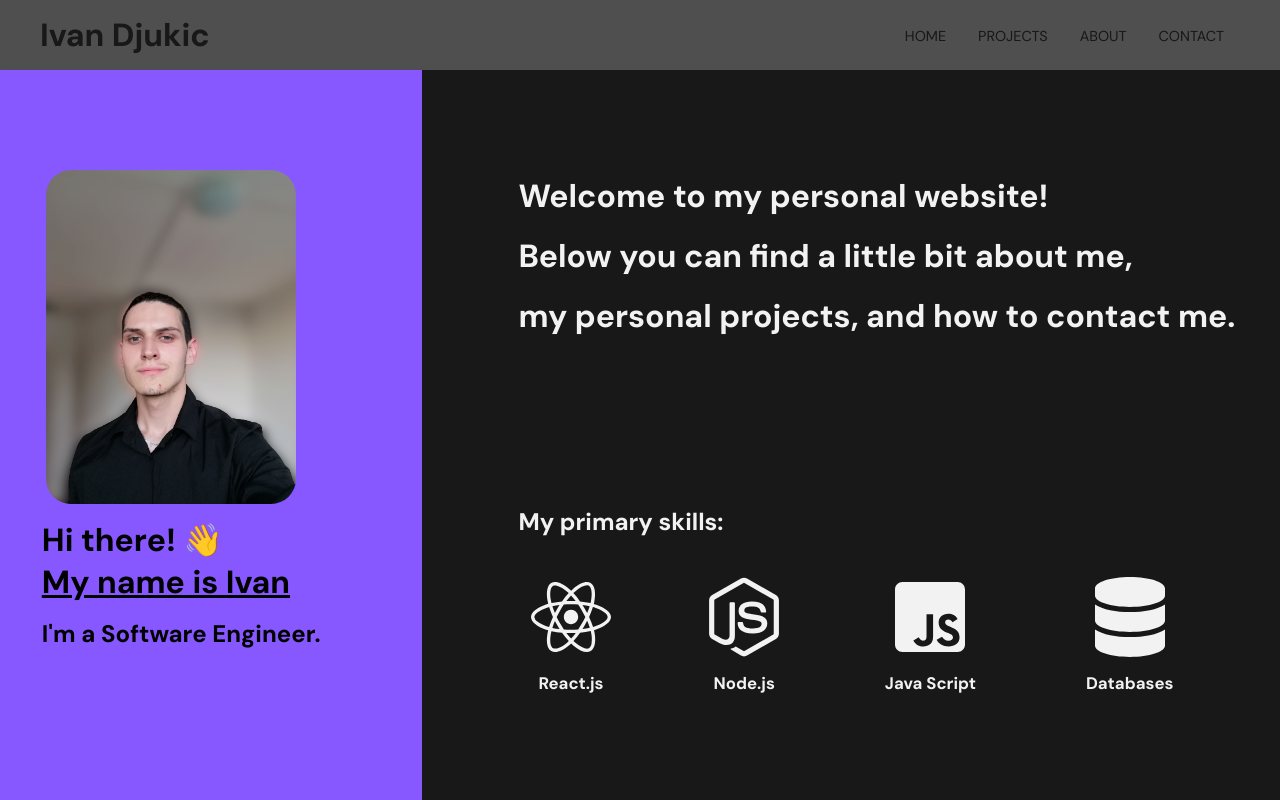
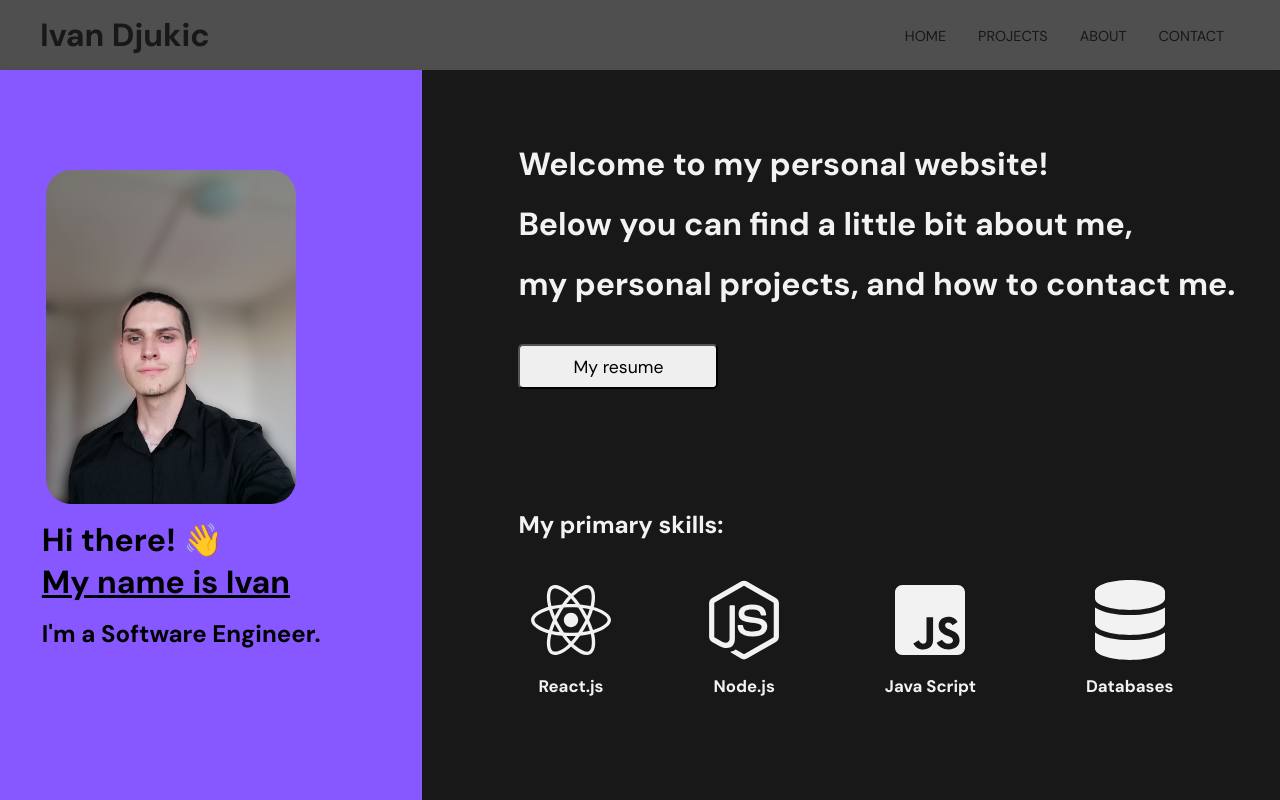
Before and after one commit to ivandjuka77/personal-website, a React (Create React App) app: page / in a window 1280 px wide. Shown: the top 800 px of the page. Built offline with nearby package versions, Linux system fonts and the light colour scheme.

Commit message:
Added button for resume.

```diff
--- a/src/container/Header/Header.jsx
+++ b/src/container/Header/Header.jsx
@@ -44,6 +44,28 @@ const Header = () => {
 					Below you can find a little bit about me, <br />
 					my personal projects, and how to contact me.
 				</motion.h1>
+
+				<a
+					href='https://drive.google.com/file/d/17Wyk09G57eLIhKboXSg37sWXZ0y10MN6/view?usp=sharing'
+					target='_blank'
+					rel='noreferrer'
+				>
+					<motion.button
+						initial={{ opacity: 0, x: -10 }}
+						animate={{
+							opacity: 1,
+							x: 0,
+							transition: { duration: 1.2, delay: 0.7 },
+						}}
+						whileHover={{
+							scale: 1.1,
+							backgroundColor: '#8758FF',
+						}}
+						transition={{ duration: 0.4, type: 'tween' }}
+					>
+						My resume
+					</motion.button>
+				</a>
 
 				<motion.h2
 					initial={{ opacity: 0 }}
--- a/src/container/Header/Header.scss
+++ b/src/container/Header/Header.scss
@@ -84,12 +84,25 @@
 	padding-left: 6rem;
 	color: #f2f2f2;
 	h1 {
-		padding-top: 2rem;
 		line-height: 60px;
 	}
 
 	h2 {
-		margin-top: 160px;
+		margin-top: 120px;
+	}
+
+	button {
+		width: 200px;
+		height: 45px;
+
+		margin-top: 30px;
+
+		border-radius: 5px;
+
+		font-family: inherit;
+		font-size: 1.1rem;
+
+		cursor: pointer;
 	}
 
 	.header-skills {
```
